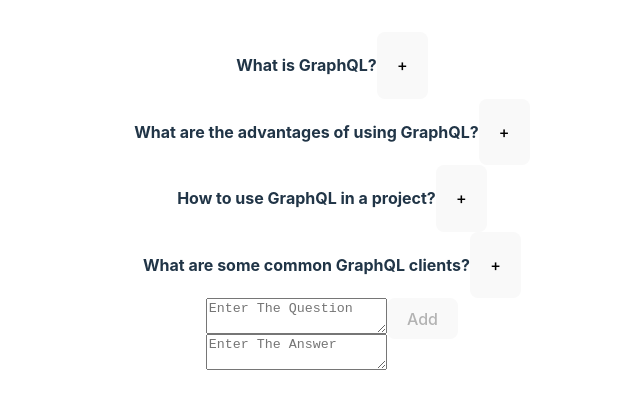
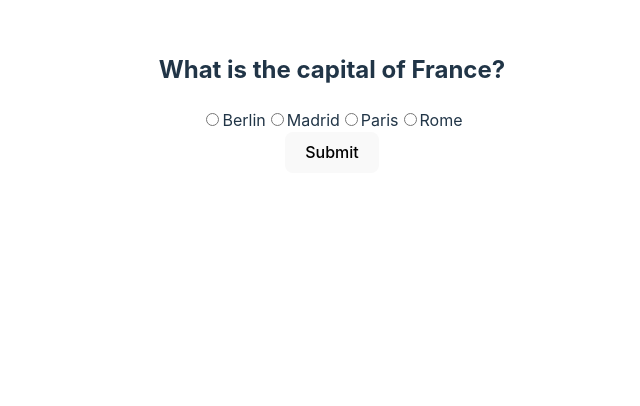
Before and after one commit to felixchen3674/react04292024, a React (Vite) app in the folder homework/react_homework/: page / in a window 1280 px wide. Shown: the top 406 px of the page, without its empty margins (308-948 px from the left). Built offline with nearby package versions, Linux system fonts and the light colour scheme.

Commit message:
update new task

```diff
--- a/homework/react_homework/src/App.tsx
+++ b/homework/react_homework/src/App.tsx
@@ -33,6 +33,7 @@
 import DomitroyList from "./many_practices/DormitoryList";
 import EmployeeTable from "./many_practices/EmployeeTable";
 import CollapsibleFAQ from "./many_practices/CallapsibleFAQ";
+import QuizApp from "./many_practices/QuizApp";
 
 function App() {
   // const student: StudentType = {
@@ -61,7 +62,9 @@
         <DomitroyList />
       </DormProvider> */}
       {/* <EmployeeTable /> */}
-      <CollapsibleFAQ />
+      {/* <CollapsibleFAQ /> */}
+      <QuizApp />
+      {/* <QuizApp1 /> */}
     </div>
   );
 }
--- /dev/null
+++ b/homework/react_homework/src/many_practices/QuizApp/FeedBack.tsx
@@ -0,0 +1,13 @@
+import React from "react";
+
+export default function FeedBack({ score, quizEnd, result, length }) {
+  return (
+    <div>
+      {quizEnd
+        ? `Quiz completed.You scored ${score} of ${length}`
+        : result
+        ? `The Previous Answer was ${result}`
+        : null}
+    </div>
+  );
+}
--- /dev/null
+++ b/homework/react_homework/src/many_practices/QuizApp/QAList.ts
@@ -0,0 +1,52 @@
+export const QAList = [
+  {
+    id: 1,
+    question: "What is the capital of France?",
+    answers: [
+      { answer: "Berlin", isCorrect: false },
+      { answer: "Madrid", isCorrect: false },
+      { answer: "Paris", isCorrect: true },
+      { answer: "Rome", isCorrect: false },
+    ],
+  },
+  {
+    id: 2,
+    question: "Which planet is known as the Red Planet?",
+    answers: [
+      { answer: "Earth", isCorrect: false },
+      { answer: "Mars", isCorrect: true },
+      { answer: "Jupiter", isCorrect: false },
+      { answer: "Venus", isCorrect: false },
+    ],
+  },
+  {
+    id: 3,
+    question: "Who wrote 'To Kill a Mockingbird'?",
+    answers: [
+      { answer: "Mark Twain", isCorrect: false },
+      { answer: "F. Scott Fitzgerald", isCorrect: false },
+      { answer: "Harper Lee", isCorrect: true },
+      { answer: "Ernest Hemingway", isCorrect: false },
+    ],
+  },
+  {
+    id: 4,
+    question: "What is the largest ocean on Earth?",
+    answers: [
+      { answer: "Atlantic Ocean", isCorrect: false },
+      { answer: "Indian Ocean", isCorrect: false },
+      { answer: "Arctic Ocean", isCorrect: false },
+      { answer: "Pacific Ocean", isCorrect: true },
+    ],
+  },
+  {
+    id: 5,
+    question: "Who developed the theory of relativity?",
+    answers: [
+      { answer: "Isaac Newton", isCorrect: false },
+      { answer: "Albert Einstein", isCorrect: true },
+      { answer: "Galileo Galilei", isCorrect: false },
+      { answer: "Nikola Tesla", isCorrect: false },
+    ],
+  },
+];
--- /dev/null
+++ b/homework/react_homework/src/many_practices/QuizApp/RadioInput.tsx
@@ -0,0 +1,56 @@
+import React, { useState } from "react";
+import FeedBack from "./FeedBack";
+
+export default function RadioInput({ answers, setPage, length, page }) {
+  const [answer, setAnswer] = useState("");
+  const [quizEnd, setQuizEnd] = useState(false);
+  const [score, setScore] = useState(0);
+  const [result, setResult] = useState("");
+
+  const handleOnSubmit = () => {
+    if (quizEnd) return;
+    if (answer === "") {
+      alert("You need to choose one answer");
+      return;
+    }
+
+    if (answer === "true") {
+      setScore((pre) => pre + 1);
+    }
+    if (length === page + 1) {
+      setQuizEnd(true);
+    } else {
+      setPage((pre) => pre + 1);
+    }
+    setResult(answer);
+    setAnswer("");
+  };
+
+  return (
+    <div>
+      {answers.map((item) => {
+        const { answer, isCorrect } = item;
+        return (
+          <label key={answer}>
+            <input
+              type="radio"
+              name="answer"
+              value={isCorrect}
+              onChange={(e) => setAnswer(e.target.value)}
+            />
+            {answer}
+          </label>
+        );
+      })}
+      <div>
+        <button onClick={handleOnSubmit}>Submit</button>
+      </div>
+      <FeedBack
+        score={score}
+        quizEnd={quizEnd}
+        result={result}
+        length={length}
+      />
+    </div>
+  );
+}
--- a/homework/react_homework/src/many_practices/QuizApp/index.tsx
+++ b/homework/react_homework/src/many_practices/QuizApp/index.tsx
@@ -1,7 +1,21 @@
-import React from 'react'
+import React, { useState } from "react";
+import { QAList } from "./QAList";
+import RadioInput from "./RadioInput";
 
 export default function QuizApp() {
+  const questions = QAList;
+  const { length } = questions;
+  const [page, setPage] = useState(0);
+  const { answers } = questions[page];
   return (
-    <div>QuizApp</div>
-  )
+    <div>
+      <h2>{questions[page].question}</h2>
+      <RadioInput
+        answers={answers}
+        setPage={setPage}
+        length={length}
+        page={page}
+      />
+    </div>
+  );
 }
```
Also changed, not shown: homework/react_homework/src/many_practices/QuizApp/Answer.tsx (added, +69 -0 lines).
